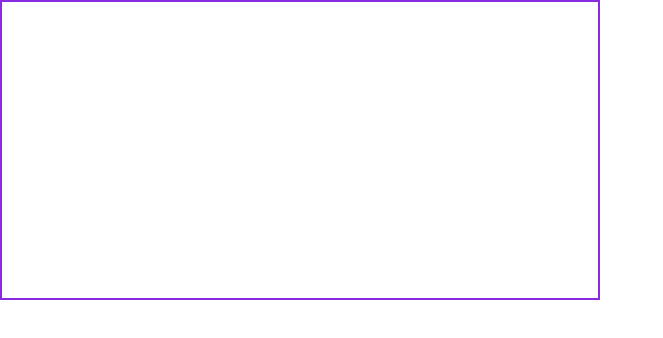
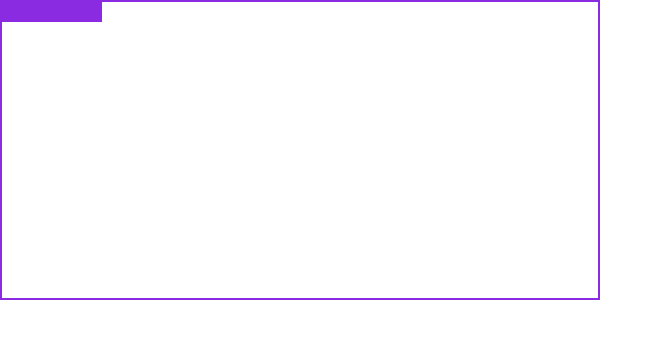
Before and after one commit to Lu-Smith/breakout_game_js, a website: page index.html in a window 1280 px wide. Shown: the whole page, without its empty margins (0-663 px from the left). Drawn offline with Linux system fonts and the light colour scheme.

Commit message:
Added and styled div with class="block"

```diff
--- a/index.html
+++ b/index.html
@@ -8,7 +8,9 @@
     <title>Breakout Game</title>
 </head>
 <body>
-    <div class="grid"></div>
+    <div class="grid">
+        <div class="block"></div>
+    </div>
     <script type="module" src="src/sum.js"></script>
 </body>
 </html>
--- a/style.css
+++ b/style.css
@@ -9,3 +9,9 @@
     height: 300px;
     border: 2px solid blueviolet;
 }
+
+.block {
+    width: 100px;
+    height: 20px;
+    background-color: blueviolet;
+}
```
